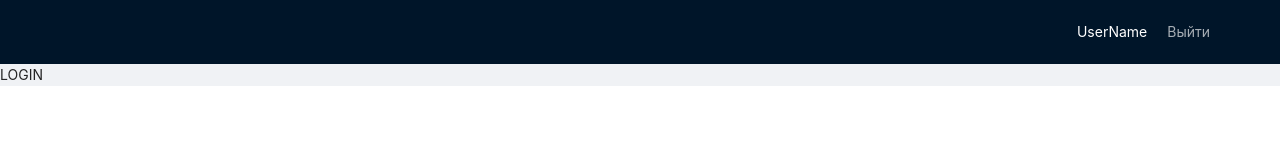
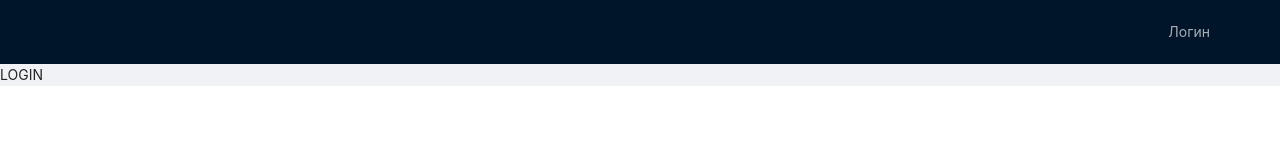
Before and after one commit to Chupriarti/interview-task-0, a React (Create React App) app: page /login in a window 1280 px wide. Shown: the top 160 px of the page. Built offline with nearby package versions, Linux system fonts and the light colour scheme.

Commit message:
added typed hook usage

```diff
--- a/src/components/AppRouter.tsx
+++ b/src/components/AppRouter.tsx
@@ -1,12 +1,13 @@
 import React, {FC} from 'react'
 import { Switch , Route, Redirect } from 'react-router-dom';
+import { useTypedSelector } from '../hooks/useTypedSelector';
 import { privateRoutes, publicRoutes, RouteName } from '../routes';
 
 const AppRouter: FC = () => {
-  const auth = false;
+  const {isAuth} = useTypedSelector(state => state.auth)
 
   return (
-      auth ?
+    isAuth ?
         <Switch>
           {privateRoutes.map(route =>
             <Route
--- a/src/components/Navbar.tsx
+++ b/src/components/Navbar.tsx
@@ -1,15 +1,16 @@
 import {Layout, Menu, Row} from 'antd';
 import React, {FC} from 'react'
 import {useHistory} from 'react-router-dom';
+import { useTypedSelector } from '../hooks/useTypedSelector';
 import { RouteName } from '../routes';
 
 const Navbar: FC = () => {
   const router = useHistory();
-  const auth = true;
+  const {isAuth} = useTypedSelector(state => state.auth)
   return (
     <Layout.Header >
       <Row justify="end">
-        {auth
+        {isAuth
           ?
             <>
               <div style={{color: 'white'}}>
```
